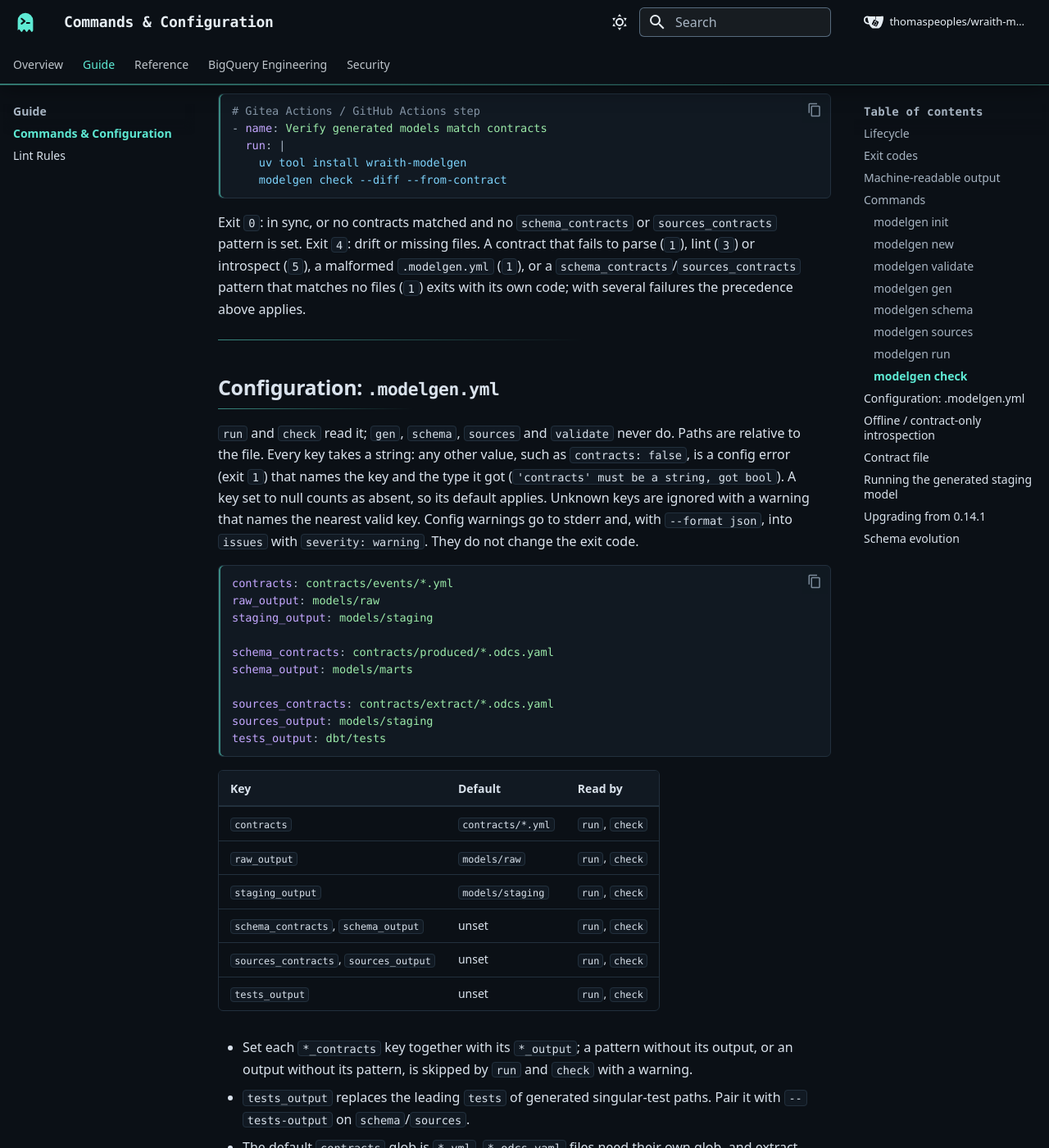
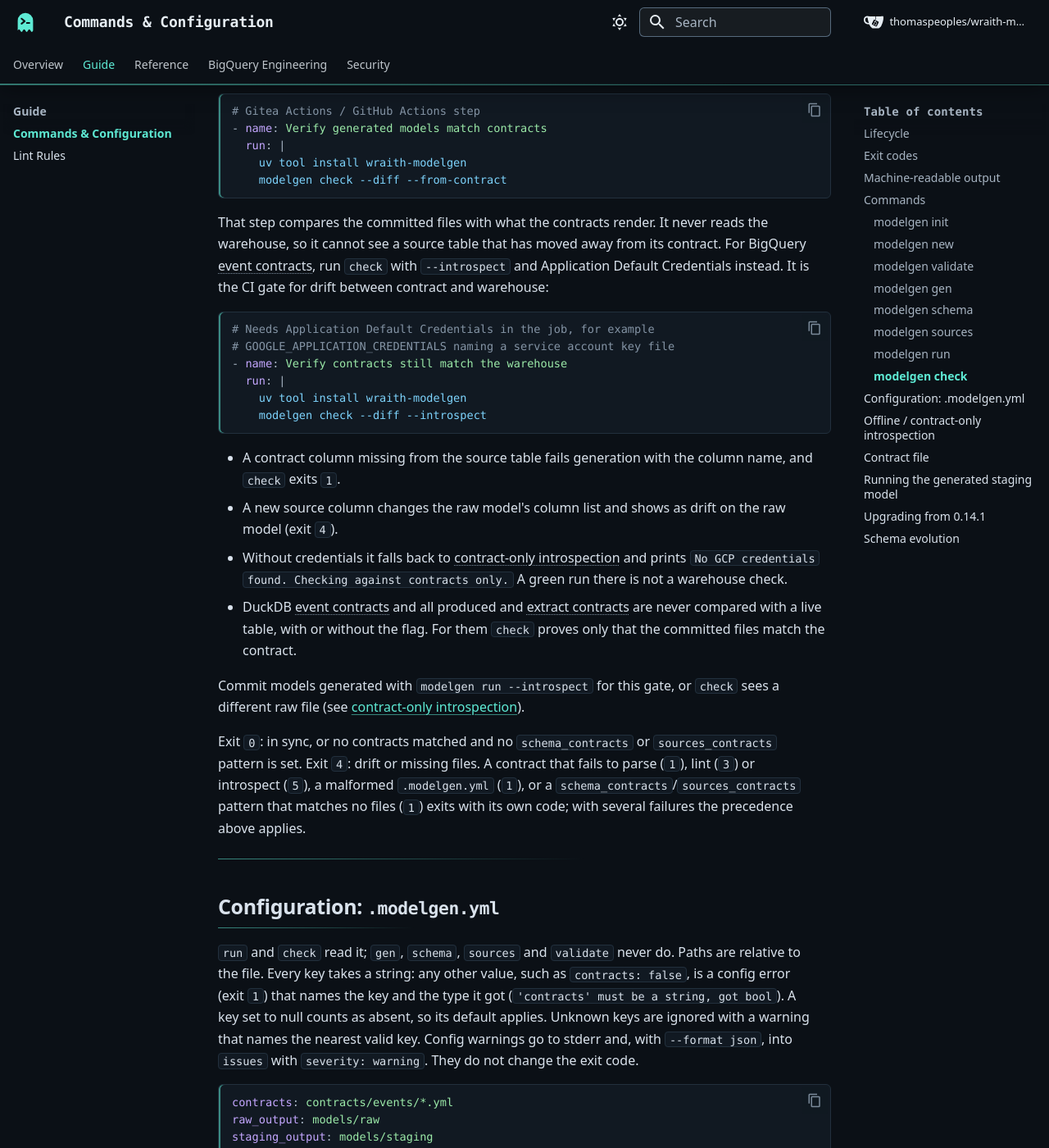
Before and after one commit to wraith-proxy/wraith-modelgen, an MkDocs documentation site: the page built from docs/usage.md, in a window 1280 px wide and 1400 px high, scrolled down 8265 px. Shown: the whole window at 82% size. Built offline with MkDocs 1.6.1 and Material for MkDocs 9.7.7, drawn with Linux system fonts in a browser that asks for light colours; plug-ins that fetch from the network failed and are left out; some of the changed text lies outside the part shown.

Commit message:
👻 fix/TJP-37111: docs claim no more than contract-only introspection
The README intro, principles and architecture page said the warehouse is
the source of truth and drift is impossible. Under contract-only
introspection, the default, the contract's declarations are the source of
truth and modelgen never reads the warehouse.

Name modelgen check --introspect as the CI gate for drift between
contract and warehouse on BigQuery event contracts, with what it catches,
its no-credentials fallback and notice, and that DuckDB event contracts
and all produced and extract contracts are never compared with a live
table. Qualify the schema evolution tables and the docs index
credentials section, which described --introspect behaviour as the
default.

````diff
--- a/docs/usage.md
+++ b/docs/usage.md
@@ -334,6 +334,36 @@ got committed all fail loudly:
     modelgen check --diff --from-contract
 ```
 
+That step compares the committed files with what the contracts render. It
+never reads the warehouse, so it cannot see a source table that has moved
+away from its contract. For BigQuery event contracts, run `check` with
+`--introspect` and Application Default Credentials instead. It is the CI
+gate for drift between contract and warehouse:
+
+```yaml
+# Needs Application Default Credentials in the job, for example
+# GOOGLE_APPLICATION_CREDENTIALS naming a service account key file
+- name: Verify contracts still match the warehouse
+  run: |
+    uv tool install wraith-modelgen
+    modelgen check --diff --introspect
+```
+
+- A contract column missing from the source table fails generation with
+  the column name, and `check` exits `1`.
+- A new source column changes the raw model's column list and shows as
+  drift on the raw model (exit `4`).
+- Without credentials it falls back to contract-only introspection and
+  prints `No GCP credentials found. Checking against contracts only.` A
+  green run there is not a warehouse check.
+- DuckDB event contracts and all produced and extract contracts are never
+  compared with a live table, with or without the flag. For them `check`
+  proves only that the committed files match the contract.
+
+Commit models generated with `modelgen run --introspect` for this gate, or
+`check` sees a different raw file (see
+[contract-only introspection](#offline-contract-only-introspection)).
+
 Exit `0`: in sync, or no contracts matched and no `schema_contracts` or
 `sources_contracts` pattern is set. Exit `4`: drift or missing files. A
 contract that fails to parse (`1`), lint (`3`) or introspect (`5`), a
@@ -486,11 +516,14 @@ released install; do not commit it. Generated quality tests call
 
 ## Schema evolution
 
-Source schemas change. wraith-modelgen validates the boundary and reports what broke.
+Source schemas change. With `--introspect` on a BigQuery event contract,
+wraith-modelgen validates the boundary and reports what broke. Under
+contract-only introspection, the default, it never reads the source and
+reports none of the changes below.
 
 | Scenario | Behaviour |
 |---|---|
-| New column added to source | Does **not** appear until you regenerate. Run `modelgen run` (or `modelgen gen --raw`) to pick it up. Invisible in staging until added to the contract. |
+| New column added to source | Does **not** appear until you regenerate. Run `modelgen run --introspect` (or `modelgen gen --raw --introspect`) to pick it up. Invisible in staging until added to the contract. |
 | Source column renamed | Update the property's `physicalName` (the `primaryKey` property too, if applicable). The staging `name` stays stable downstream. |
 | Source column retyped | Update staging `type:`. The `CAST` absorbs it. If values are incompatible, the warehouse will fail at query time. |
 | Source column dropped | Generation fails if staging still references it. Update the contract or restore the source column. |
````
Also changed, not shown: README.md (+9 -5 lines), docs/architecture.md (+9 -9 lines), docs/index.md (+6 -7 lines).
